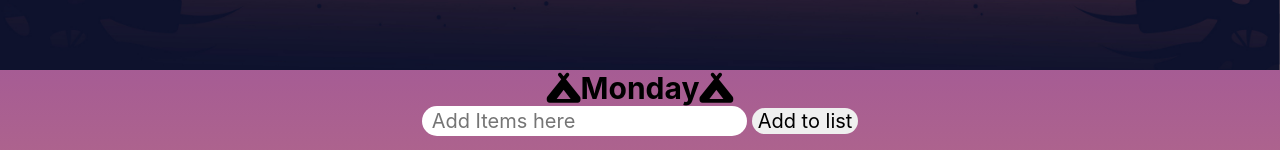
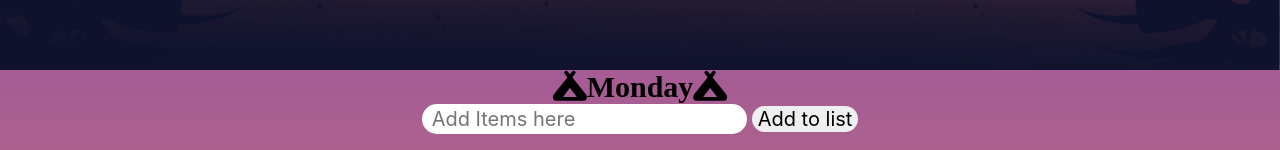
Before and after one commit to SimonOConnor28/family-trip-planner, a React (Create React App) app: page / in a window 1280 px wide. Shown: the part 730-880 px from the top of the page. Built offline with nearby package versions, Linux system fonts and the light colour scheme; no server answers; the database is empty.

Commit message:
added new fonts and margin

```diff
--- a/public/index.html
+++ b/public/index.html
@@ -24,7 +24,7 @@
       work correctly both with client-side routing and a non-root public URL.
       Learn how to configure a non-root public URL by running `npm run build`.
     -->
-    <title>React App</title>
+    <title>Family Trip Planner</title>
     <script src="https://kit.fontawesome.com/ae83700708.js" crossorigin="anonymous"></script>
   </head>
   <body>
--- a/src/App.css
+++ b/src/App.css
@@ -5,6 +5,7 @@ article,aside,details,figcaption,figure,footer,header,hgroup,nav,section,summary
 * { -moz-box-sizing: border-box; -webkit-box-sizing: border-box; box-sizing: border-box; }
 
 @import url('https://fonts.googleapis.com/css2?family=Bebas+Neue&family=Dancing+Script&display=swap');
+@import url('https://fonts.googleapis.com/css2?family=Indie+Flower&family=Lora:ital@0;1&family=Raleway:wght@700&display=swap');
 
 body {background: rgb(131, 58, 180);
   background: linear-gradient(180deg, rgba(131, 58, 180, 1) 20%, rgba(252, 176, 69, 1) 96%);
@@ -22,14 +23,6 @@ h4{
   padding: 0;
 }
 
-
-
-@keyframes text-slide-up {
-  from {
-    padding-top: 4em;
-  }
-}
-
 .wrapper {
   max-width: 1200px;
   width: 90%;
@@ -45,7 +38,6 @@ header {
   background-position: center;
 }
 
-
 div.h1Center {
   height: 10em;
   position: relative;
@@ -56,6 +48,9 @@ h1 {
   color: white;
 }
 
+h2{
+  font-family: 'Indie Flower', cursive;
+}
 div.h1Center h1 {
   margin: 0;
   position: absolute;
@@ -73,6 +68,7 @@ ul {
 
 input {
   margin-right: 5px;
+  margin-bottom: 5px;
   border-radius: 20px;
   border: none;
   height: 30px;
```
